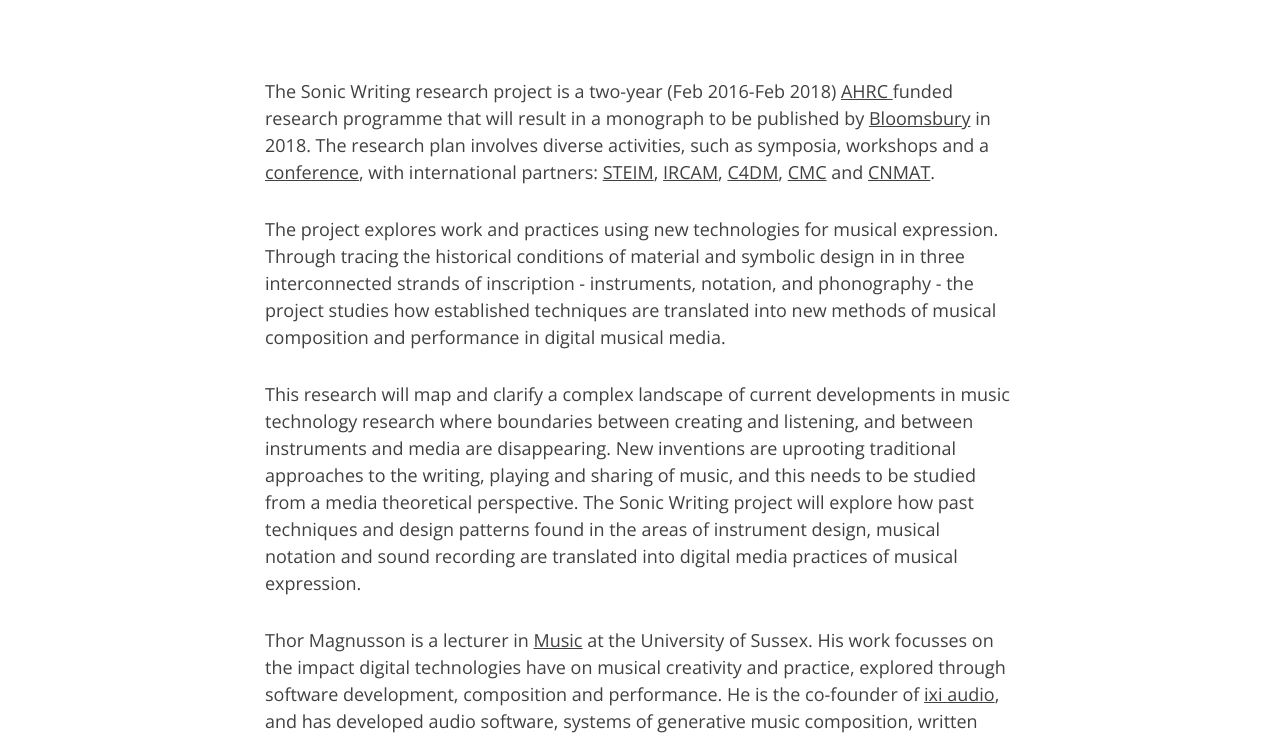
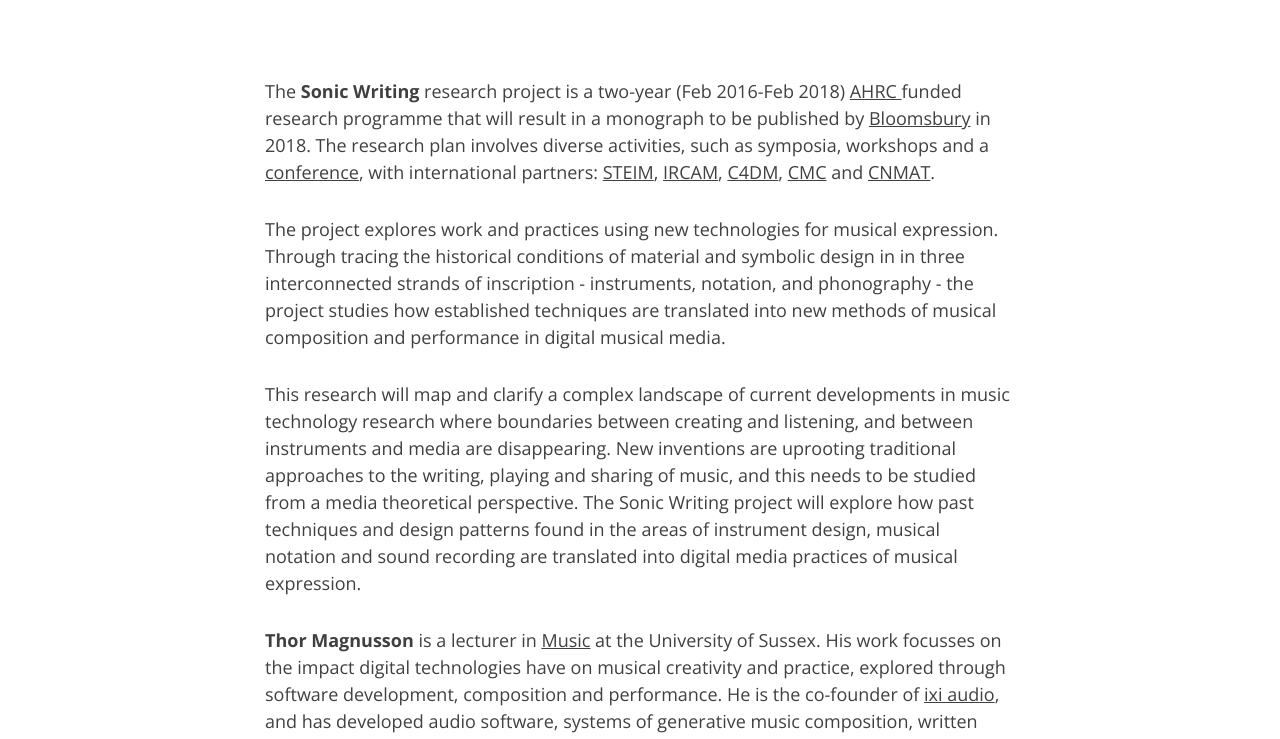
Before and after one commit to thormagnusson/sonicwriting, a Jekyll site: the page built from about.html, in a window 1280 px wide. Shown: the part 550-1289 px from the top of the page. Built offline with Jekyll 4.4.1, drawn with Linux system fonts in a browser that asks for light colours; nearby versions of some CDN libraries.

```diff
--- a/about.html
+++ b/about.html
@@ -5,12 +5,12 @@ description: "About the Sonic Writing research project"
 header-img: "img/about-bg.jpg"
 ---
 
-<p>The Sonic Writing research project is a two-year (Feb 2016-Feb 2018) <a href="http://www.ahrc.ac.uk" target="_blank">AHRC </a> funded research programme that will result in a monograph to be published by <a href="http://www.bloomsbury.com/uk/academic/academic-subjects/music-and-sound-studies/sound-studies/" target="_blank">Bloomsbury</a> in 2018. The research plan involves diverse activities, such as symposia, workshops and a <a href="http://www.liveinterfaces.org" target="_blank">conference</a>, with international partners: <a href="http://steim.org" target="_blank">STEIM</a>, <a href="http://www.ircam.fr" target="_blank">IRCAM</a>, <a href="http://c4dm.eecs.qmul.ac.uk" target="_blank">C4DM</a>, <a href="http://music.columbia.edu/cmc/" target="_blank">CMC</a> and <a href="http://cnmat.berkeley.edu" target="_blank">CNMAT</a>.</p>
+<p>The <strong>Sonic Writing</strong> research project is a two-year (Feb 2016-Feb 2018) <a href="http://www.ahrc.ac.uk" target="_blank">AHRC </a> funded research programme that will result in a monograph to be published by <a href="http://www.bloomsbury.com/uk/academic/academic-subjects/music-and-sound-studies/sound-studies/" target="_blank">Bloomsbury</a> in 2018. The research plan involves diverse activities, such as symposia, workshops and a <a href="http://www.liveinterfaces.org" target="_blank">conference</a>, with international partners: <a href="http://steim.org" target="_blank">STEIM</a>, <a href="http://www.ircam.fr" target="_blank">IRCAM</a>, <a href="http://c4dm.eecs.qmul.ac.uk" target="_blank">C4DM</a>, <a href="http://music.columbia.edu/cmc/" target="_blank">CMC</a> and <a href="http://cnmat.berkeley.edu" target="_blank">CNMAT</a>.</p>
 
 <p>The project explores work and practices using new technologies for musical expression. Through tracing the historical conditions of material and symbolic design in in three interconnected strands of inscription - instruments, notation, and phonography - the project studies how established techniques are translated into new methods of musical composition and performance in digital musical media.</p>
 
 <p>This research will map and clarify a complex landscape of current developments in music technology research where boundaries between creating and listening, and between instruments and media are disappearing. New inventions are uprooting traditional approaches to the writing, playing and sharing of music, and this needs to be studied from a media theoretical perspective. The Sonic Writing project will explore how past techniques and design patterns found in the areas of instrument design, musical notation and sound recording are translated into digital media practices of musical expression.
 </p>
 
-<p>Thor Magnusson is a lecturer in <a href="http://www.sussex.ac.uk/music" target="_blank">Music</a> at the University of Sussex. His work focusses on the impact digital technologies have on musical creativity and practice, explored through software development, composition and performance. He is the co-founder of <a href="http://www.ixi-audio.net" target="_blank">ixi audio</a>, and has developed audio software, systems of generative music composition, written computer music tutorials and created two musical live coding environments. As part of ixi, he has taught workshops in creative music coding and sound installations, and given presentations, performances and visiting lectures at diverse art institutions, conservatories, and universities internationally.
+<p><strong>Thor Magnusson</strong> is a lecturer in <a href="http://www.sussex.ac.uk/music" target="_blank">Music</a> at the University of Sussex. His work focusses on the impact digital technologies have on musical creativity and practice, explored through software development, composition and performance. He is the co-founder of <a href="http://www.ixi-audio.net" target="_blank">ixi audio</a>, and has developed audio software, systems of generative music composition, written computer music tutorials and created two musical live coding environments. As part of ixi, he has taught workshops in creative music coding and sound installations, and given presentations, performances and visiting lectures at diverse art institutions, conservatories, and universities internationally.
 </p>
```
